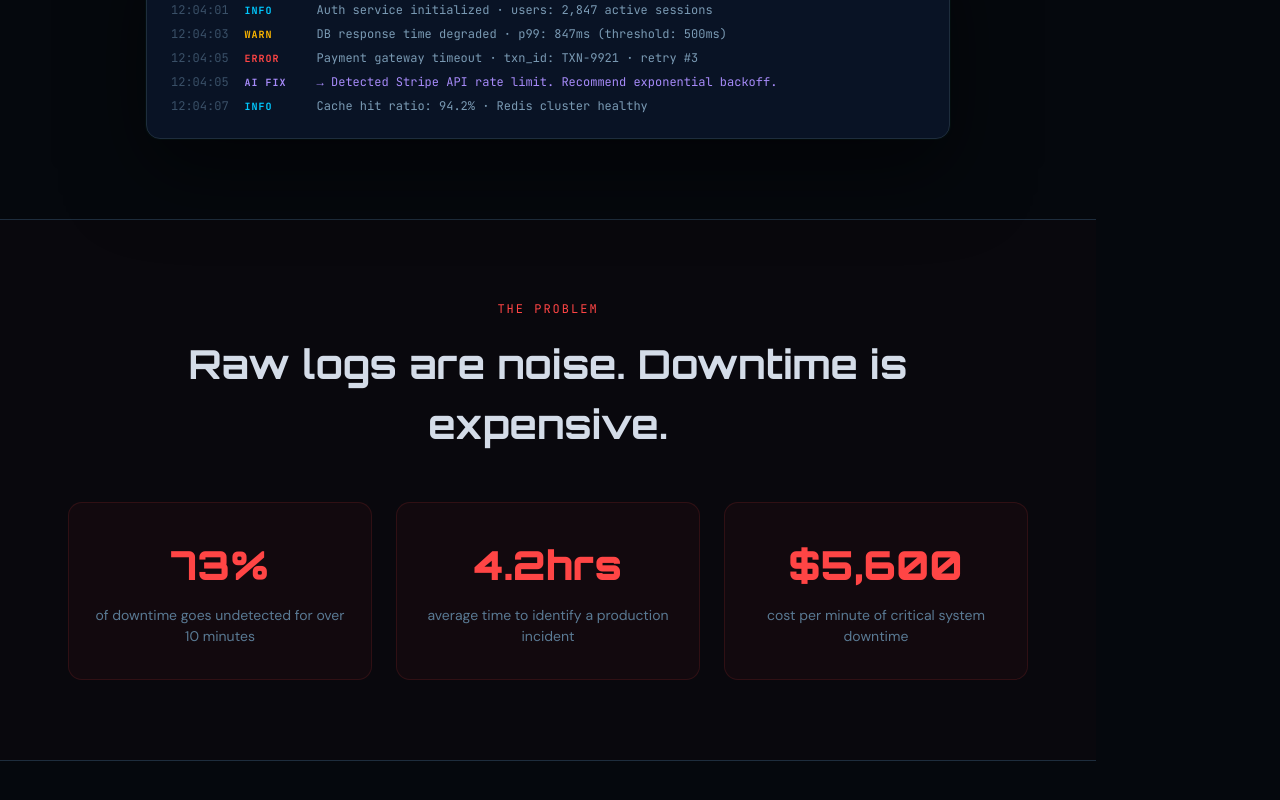
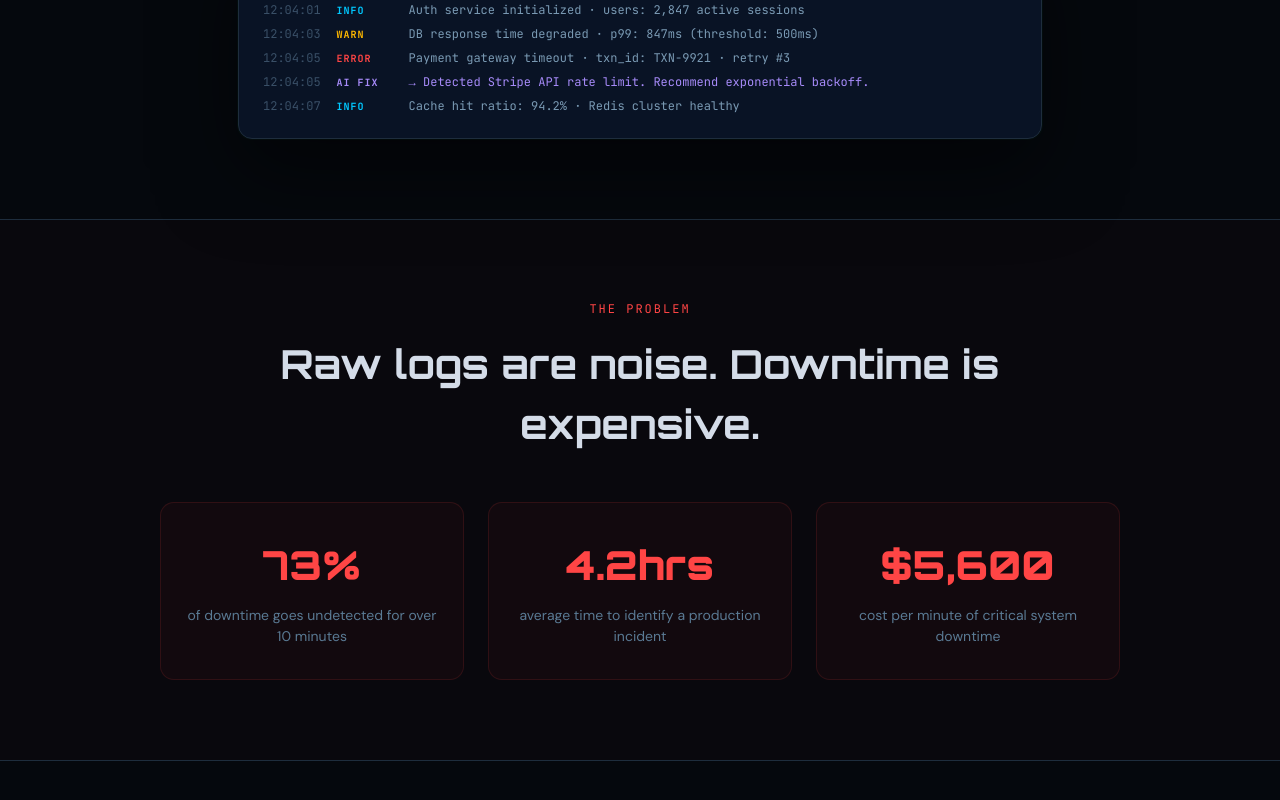
Before and after one commit to saishmungase/skyward, a React (Vite) app in the folder ui/: page / in a window 1280 px wide. Shown: the part 828-1628 px from the top of the page. Built offline with nearby package versions, Linux system fonts and the light colour scheme; no server answers.

Commit message:
alignment -> center alignment issue fixed

```diff
--- a/ui/src/App.jsx
+++ b/ui/src/App.jsx
@@ -28,10 +28,30 @@ export default function App() {
     setPage("hook");
   };
 
-  if (page === "landing")   return <Landing onNavigate={setPage} />;
-  if (page === "auth")      return <Auth onNavigate={setPage} onAuth={handleAuth} />;
-  if (page === "dashboard") return <Dashboard user={user} onNavigate={setPage} onOpenHook={handleOpenHook} />;
-  if (page === "hook")      return <HookPage instance={activeInstance} onBack={() => setPage("dashboard")} />;
+  return (
+    <div style={{ width: "100vw", minHeight: "100vh", display: "flex", flexDirection: "column" }}>
+      {page === "landing" && (
+        <Landing onNavigate={setPage} />
+      )}
 
-  return null;
+      {page === "auth" && (
+        <Auth onNavigate={setPage} onAuth={handleAuth} />
+      )}
+
+      {page === "dashboard" && (
+        <Dashboard
+          user={user}
+          onNavigate={setPage}
+          onOpenHook={handleOpenHook}
+        />
+      )}
+
+      {page === "hook" && (
+        <HookPage
+          instance={activeInstance}
+          onBack={() => setPage("dashboard")}
+        />
+      )}
+    </div>
+  );
 }
```
